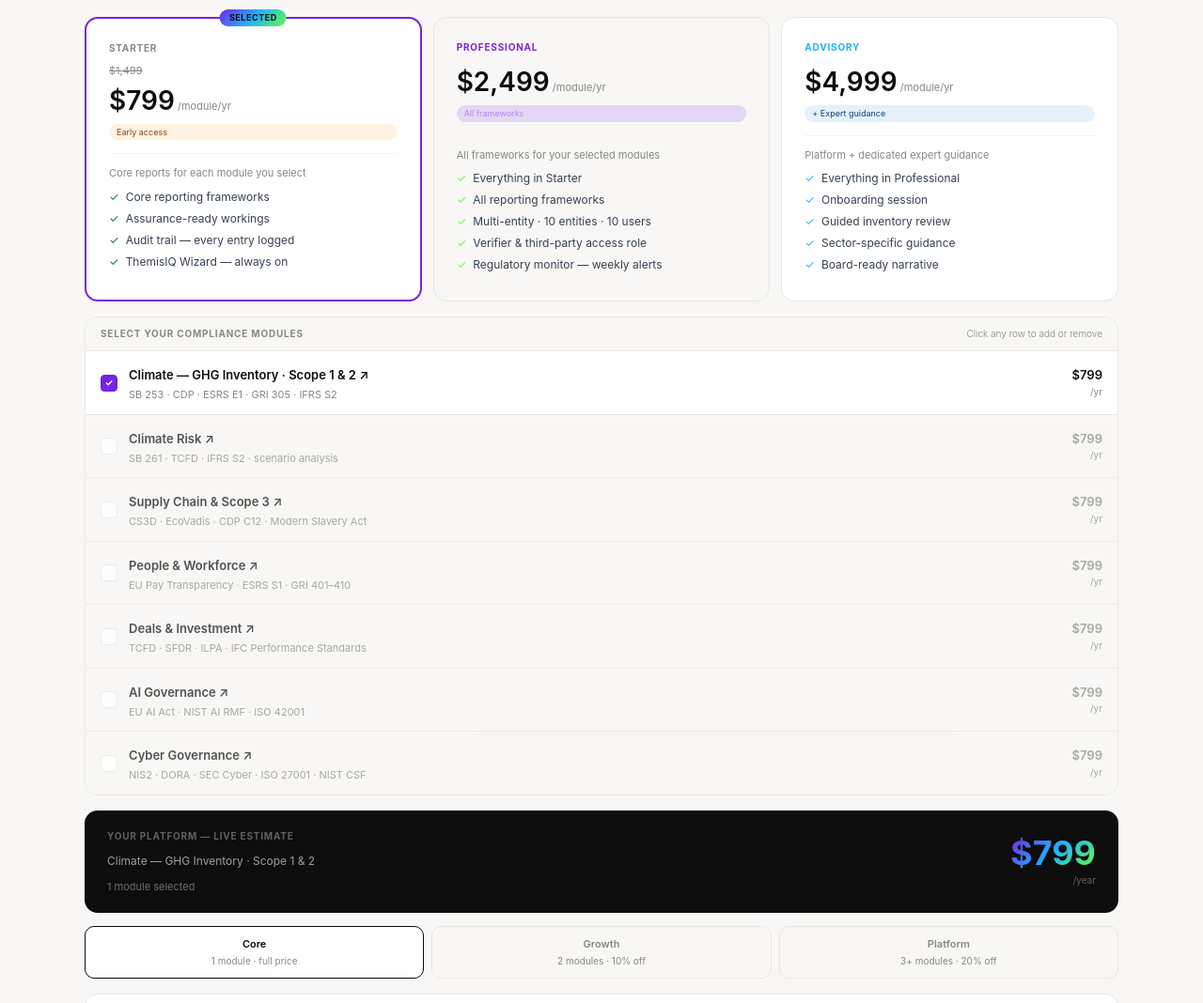
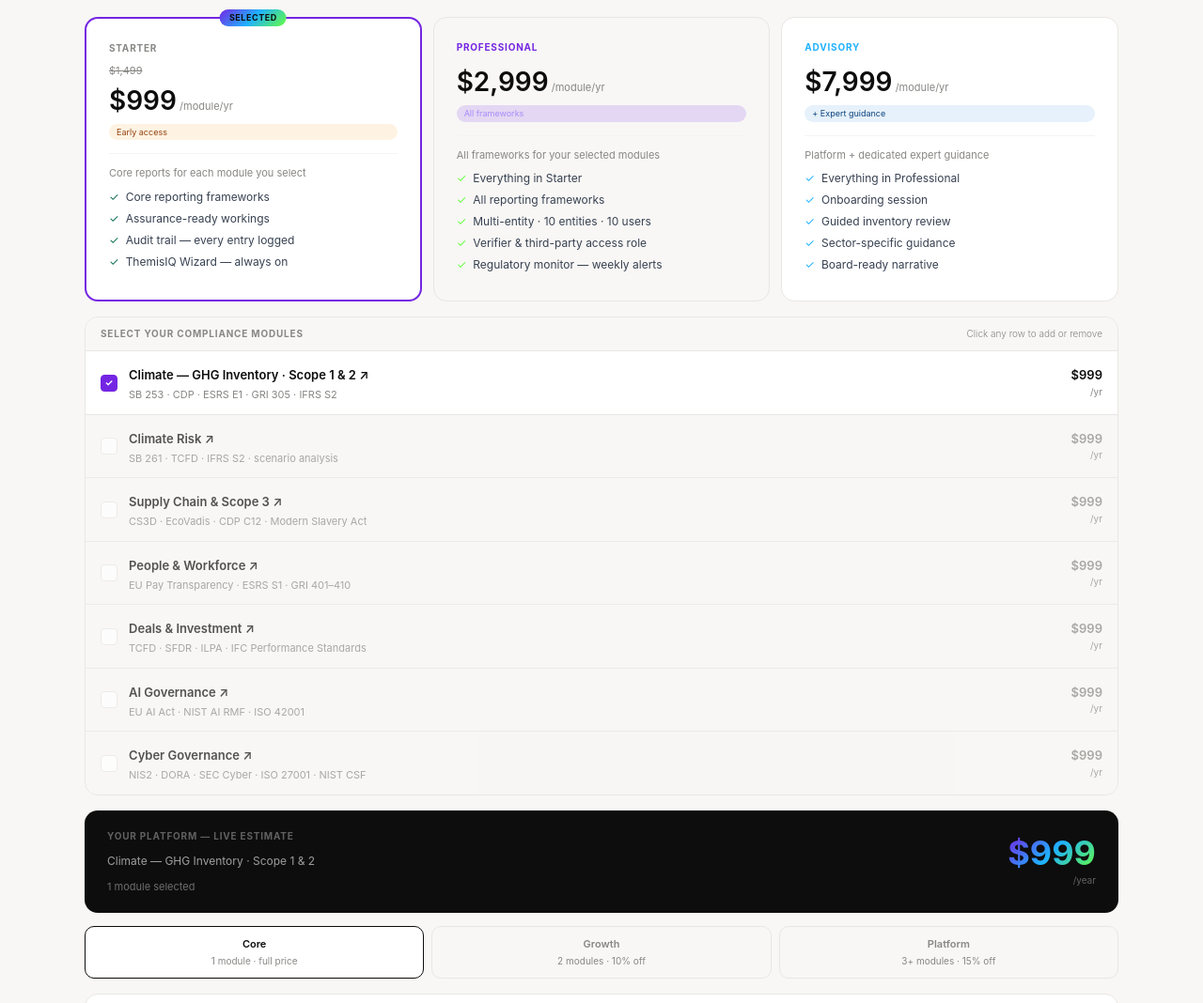
Before and after one commit to themisiqco/themisiq, a Next.js app: page / in a window 1280 px wide. Shown: the part 3042-4110 px from the top of the page at 94% size. Built offline with nearby package versions, Linux system fonts and the light colour scheme.

Commit message:
pricing: update to 99/,999/,999, bundle discount 15%

```diff
--- a/app/components/HomePricing.tsx
+++ b/app/components/HomePricing.tsx
@@ -5,7 +5,7 @@ import { useState } from 'react'
 type Tier = 'starter' | 'professional' | 'advisory'
 type ModuleId = 'ghg' | 'risk' | 'supply' | 'people' | 'deals' | 'ai' | 'cyber'
 
-const PRICES: Record<Tier, number> = { starter: 799, professional: 2499, advisory: 4999 }
+const PRICES: Record<Tier, number> = { starter: 999, professional: 2999, advisory: 7999 }
 const GRAD = 'linear-gradient(135deg,#7425e3,#1fb1ff,#64fe3e)'
 
 const MODULES: { id: ModuleId; name: string; frameworks: string; href: string }[] = [
@@ -116,7 +116,7 @@ export default function HomePricing() {
             {tier === 'starter' && <div style={{ position: 'absolute', top: -10, left: '50%', transform: 'translateX(-50%)', background: GRAD, fontSize: 9, fontWeight: 700, letterSpacing: '0.06em', textTransform: 'uppercase', color: '#0d0d0d', padding: '2px 10px', borderRadius: 99, whiteSpace: 'nowrap' }}>Selected</div>}
             <div style={{ fontSize: 10, fontWeight: 700, letterSpacing: '0.08em', textTransform: 'uppercase', color: '#888784', marginBottom: 8 }}>Starter</div>
             <div style={{ fontSize: 11, color: '#888784', textDecoration: 'line-through', marginBottom: 2 }}>$1,499</div>
-            <div style={{ fontSize: 28, fontWeight: 600, color: '#0d0d0d', marginBottom: 4 }}>$799<span style={{ fontSize: 11, color: '#888784', fontWeight: 400 }}> /module/yr</span></div>
+            <div style={{ fontSize: 28, fontWeight: 600, color: '#0d0d0d', marginBottom: 4 }}>$999<span style={{ fontSize: 11, color: '#888784', fontWeight: 400 }}> /module/yr</span></div>
             <div style={{ fontSize: 9, color: '#92400e', background: '#FEF3E2', borderRadius: 99, padding: '2px 8px', display: 'inline-block', marginBottom: 14 }}>Early access</div>
             <div style={{ borderTop: '1px solid #f3f4f6', paddingTop: 12, flex: 1 }}>
               <div style={{ fontSize: 11, color: '#888784', marginBottom: 8 }}>Core reports for each module you select</div>
@@ -133,7 +133,7 @@ export default function HomePricing() {
             {tier === 'professional' && <div style={{ position: 'absolute', top: -10, left: '50%', transform: 'translateX(-50%)', background: GRAD, fontSize: 9, fontWeight: 700, letterSpacing: '0.06em', textTransform: 'uppercase', color: '#0d0d0d', padding: '2px 10px', borderRadius: 99, whiteSpace: 'nowrap' }}>Selected</div>}
             <div style={{ position: 'absolute', top: tier === 'professional' ? 10 : -10, right: tier === 'professional' ? 10 : 'auto', left: tier === 'professional' ? 'auto' : '50%', transform: tier === 'professional' ? 'none' : 'translateX(-50%)' }} />
             <div style={{ fontSize: 10, fontWeight: 700, letterSpacing: '0.08em', textTransform: 'uppercase', color: '#7425e3', marginBottom: 8 }}>Professional</div>
-            <div style={{ fontSize: 28, fontWeight: 600, color: tier === 'professional' ? '#fff' : '#0d0d0d', marginBottom: 4 }}>$2,499<span style={{ fontSize: 11, color: tier === 'professional' ? 'rgba(255,255,255,0.4)' : '#888784', fontWeight: 400 }}> /module/yr</span></div>
+            <div style={{ fontSize: 28, fontWeight: 600, color: tier === 'professional' ? '#fff' : '#0d0d0d', marginBottom: 4 }}>$2,999<span style={{ fontSize: 11, color: tier === 'professional' ? 'rgba(255,255,255,0.4)' : '#888784', fontWeight: 400 }}> /module/yr</span></div>
             <div style={{ fontSize: 9, color: '#a78bfa', background: 'rgba(116,37,227,0.15)', borderRadius: 99, padding: '2px 8px', display: 'inline-block', marginBottom: 14 }}>All frameworks</div>
             <div style={{ borderTop: `1px solid ${tier === 'professional' ? 'rgba(255,255,255,0.08)' : '#f3f4f6'}`, paddingTop: 12, flex: 1 }}>
               <div style={{ fontSize: 11, color: tier === 'professional' ? 'rgba(255,255,255,0.4)' : '#888784', marginBottom: 8 }}>All frameworks for your selected modules</div>
@@ -149,7 +149,7 @@ export default function HomePricing() {
           <div onClick={() => setTier('advisory')} style={{ background: '#fff', border: tier === 'advisory' ? '2px solid #1fb1ff' : '1px solid #e8e7e4', borderRadius: 14, padding: '1.5rem', display: 'flex', flexDirection: 'column', cursor: 'pointer', position: 'relative', transition: 'all 0.15s' }}>
             {tier === 'advisory' && <div style={{ position: 'absolute', top: -10, left: '50%', transform: 'translateX(-50%)', background: GRAD, fontSize: 9, fontWeight: 700, letterSpacing: '0.06em', textTransform: 'uppercase', color: '#0d0d0d', padding: '2px 10px', borderRadius: 99, whiteSpace: 'nowrap' }}>Selected</div>}
             <div style={{ fontSize: 10, fontWeight: 700, letterSpacing: '0.08em', textTransform: 'uppercase', color: '#1fb1ff', marginBottom: 8 }}>Advisory</div>
-            <div style={{ fontSize: 28, fontWeight: 600, color: '#0d0d0d', marginBottom: 4 }}>$4,999<span style={{ fontSize: 11, color: '#888784', fontWeight: 400 }}> /module/yr</span></div>
+            <div style={{ fontSize: 28, fontWeight: 600, color: '#0d0d0d', marginBottom: 4 }}>$7,999<span style={{ fontSize: 11, color: '#888784', fontWeight: 400 }}> /module/yr</span></div>
             <div style={{ fontSize: 9, color: '#0C447C', background: '#E6F1FB', borderRadius: 99, padding: '2px 8px', display: 'inline-block', marginBottom: 14 }}>+ Expert guidance</div>
             <div style={{ borderTop: '1px solid #f3f4f6', paddingTop: 12, flex: 1 }}>
               <div style={{ fontSize: 11, color: '#888784', marginBottom: 8 }}>Platform + dedicated expert guidance</div>
@@ -219,7 +219,7 @@ export default function HomePricing() {
           {[
             { label: 'Core', sub: '1 module · full price', active: count === 1 },
             { label: 'Growth', sub: '2 modules · 10% off', active: count === 2 },
-            { label: 'Platform', sub: '3+ modules · 20% off', active: count >= 3 },
+            { label: 'Platform', sub: '3+ modules · 15% off', active: count >= 3 },
           ].map(h => (
             <div key={h.label} style={{ background: h.active ? '#fff' : '#f8f7f5', border: h.active ? '1.5px solid #0d0d0d' : '1px solid #e8e7e4', borderRadius: 10, padding: 10, textAlign: 'center', transition: 'all 0.2s' }}>
               <div style={{ fontSize: 11, fontWeight: 600, color: h.active ? '#0d0d0d' : '#888784' }}>{h.label}</div>
--- a/app/pricing/page.tsx
+++ b/app/pricing/page.tsx
@@ -20,7 +20,7 @@ interface Module {
 // ─── Data ─────────────────────────────────────────────────────────────────────
 
 const PRICES: Record<Tier, number> = {
-  starter: 799,
+  starter: 999,
   professional: 2499,
   advisory: 4999,
 }
@@ -470,7 +470,7 @@ export default function PricingPage() {
             )}
             <div style={{ fontSize: 10, fontWeight: 700, letterSpacing: '0.08em', textTransform: 'uppercase', color: '#888784', marginBottom: 6 }}>Starter</div>
             <div style={{ fontSize: 10, color: '#888784', textDecoration: 'line-through' }}>${FULL_PRICE.toLocaleString()}</div>
-            <div style={{ fontSize: 22, fontWeight: 600, color: '#0d0d0d' }}>$799<span style={{ fontSize: 10, color: '#888784', fontWeight: 400 }}> /module/yr</span></div>
+            <div style={{ fontSize: 22, fontWeight: 600, color: '#0d0d0d' }}>$999<span style={{ fontSize: 10, color: '#888784', fontWeight: 400 }}> /module/yr</span></div>
             <div style={{ fontSize: 9, color: '#92400e', background: '#FEF3E2', borderRadius: 99, padding: '2px 8px', display: 'inline-block', marginTop: 4, marginBottom: 14 }}>Early access</div>
             <div style={{ borderTop: '1px solid #f3f4f6', paddingTop: 12, textAlign: 'left' }}>
               <div style={{ fontSize: 10, color: '#888784', marginBottom: 8 }}>{TIER_FEATURES.starter.sub}</div>
@@ -490,7 +490,7 @@ export default function PricingPage() {
               </div>
             )}
             <div style={{ fontSize: 10, fontWeight: 700, letterSpacing: '0.08em', textTransform: 'uppercase', color: '#7425e3', marginBottom: 6 }}>Professional</div>
-            <div style={{ fontSize: 22, fontWeight: 600, color: tier === 'professional' ? '#fff' : '#0d0d0d' }}>$2,499<span style={{ fontSize: 10, color: tier === 'professional' ? 'rgba(255,255,255,0.4)' : '#888784', fontWeight: 400 }}> /module/yr</span></div>
+            <div style={{ fontSize: 22, fontWeight: 600, color: tier === 'professional' ? '#fff' : '#0d0d0d' }}>$2,999<span style={{ fontSize: 10, color: tier === 'professional' ? 'rgba(255,255,255,0.4)' : '#888784', fontWeight: 400 }}> /module/yr</span></div>
             <div style={{ fontSize: 9, color: '#a78bfa', background: 'rgba(116,37,227,0.15)', borderRadius: 99, padding: '2px 8px', display: 'inline-block', marginTop: 4, marginBottom: 14 }}>All frameworks</div>
             <div style={{ borderTop: `1px solid ${tier === 'professional' ? 'rgba(255,255,255,0.08)' : '#f3f4f6'}`, paddingTop: 12, textAlign: 'left' }}>
               <div style={{ fontSize: 10, color: tier === 'professional' ? 'rgba(255,255,255,0.4)' : '#888784', marginBottom: 8 }}>{TIER_FEATURES.professional.sub}</div>
@@ -510,7 +510,7 @@ export default function PricingPage() {
               </div>
             )}
             <div style={{ fontSize: 10, fontWeight: 700, letterSpacing: '0.08em', textTransform: 'uppercase', color: '#1fb1ff', marginBottom: 6 }}>Advisory</div>
-            <div style={{ fontSize: 22, fontWeight: 600, color: '#0d0d0d' }}>$4,999<span style={{ fontSize: 10, color: '#888784', fontWeight: 400 }}> /module/yr</span></div>
+            <div style={{ fontSize: 22, fontWeight: 600, color: '#0d0d0d' }}>$7,999<span style={{ fontSize: 10, color: '#888784', fontWeight: 400 }}> /module/yr</span></div>
             <div style={{ fontSize: 9, color: '#0C447C', background: '#E6F1FB', borderRadius: 99, padding: '2px 8px', display: 'inline-block', marginTop: 4, marginBottom: 14 }}>+ Expert guidance</div>
             <div style={{ borderTop: '1px solid #f3f4f6', paddingTop: 12, textAlign: 'left' }}>
               <div style={{ fontSize: 10, color: '#888784', marginBottom: 8 }}>{TIER_FEATURES.advisory.sub}</div>
@@ -612,7 +612,7 @@ export default function PricingPage() {
           {[
             { label: 'Core', sub: '1 module · full price' },
             { label: 'Growth', sub: '2 modules · 10% off' },
-            { label: 'Platform', sub: '3+ modules · 20% off' },
+            { label: 'Platform', sub: '3+ modules · 15% off' },
           ].map(h => {
             const isActive =
               (h.label === 'Core' && activeBundle === 'core') ||
```
